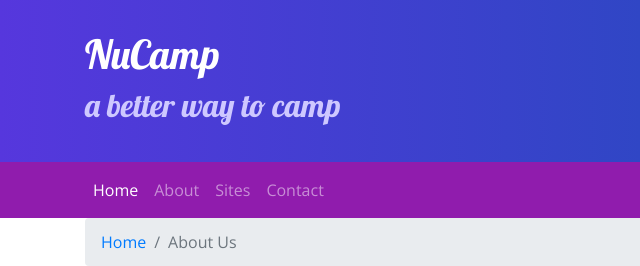
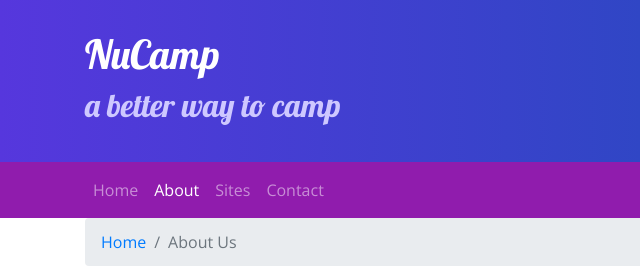
Before and after one commit to asendice/nucamp-bootstrap, a website: page aboutus.html in a window 1280 px wide. Shown: the top 266 px of the page, 0-640 px from the left. Drawn offline with nearby package versions, Linux system fonts and the light colour scheme.

Commit message:
Navbar and Breadcrumbs

```diff
--- a/aboutus.html
+++ b/aboutus.html
@@ -31,8 +31,8 @@
             </button>
             <div class="collapse navbar-collapse" id="nucampNavbar">
                 <ul class="navbar-nav">
-                    <li class="nav-item active"><a class="nav-link" href="index.html" class="">Home</a></li>
-                    <li class="nav-item"><a class="nav-link" href="#">About</a></li>
+                    <li class="nav-item"><a class="nav-link" href="index.html" class="">Home</a></li>
+                    <li class="nav-item active"><a class="nav-link" href="#">About</a></li>
                     <li class="nav-item"><a class="nav-link" href="#">Sites</a></li>
                     <li class="nav-item"><a class="nav-link" href="#">Contact</a></li>
                 </ul>
```
